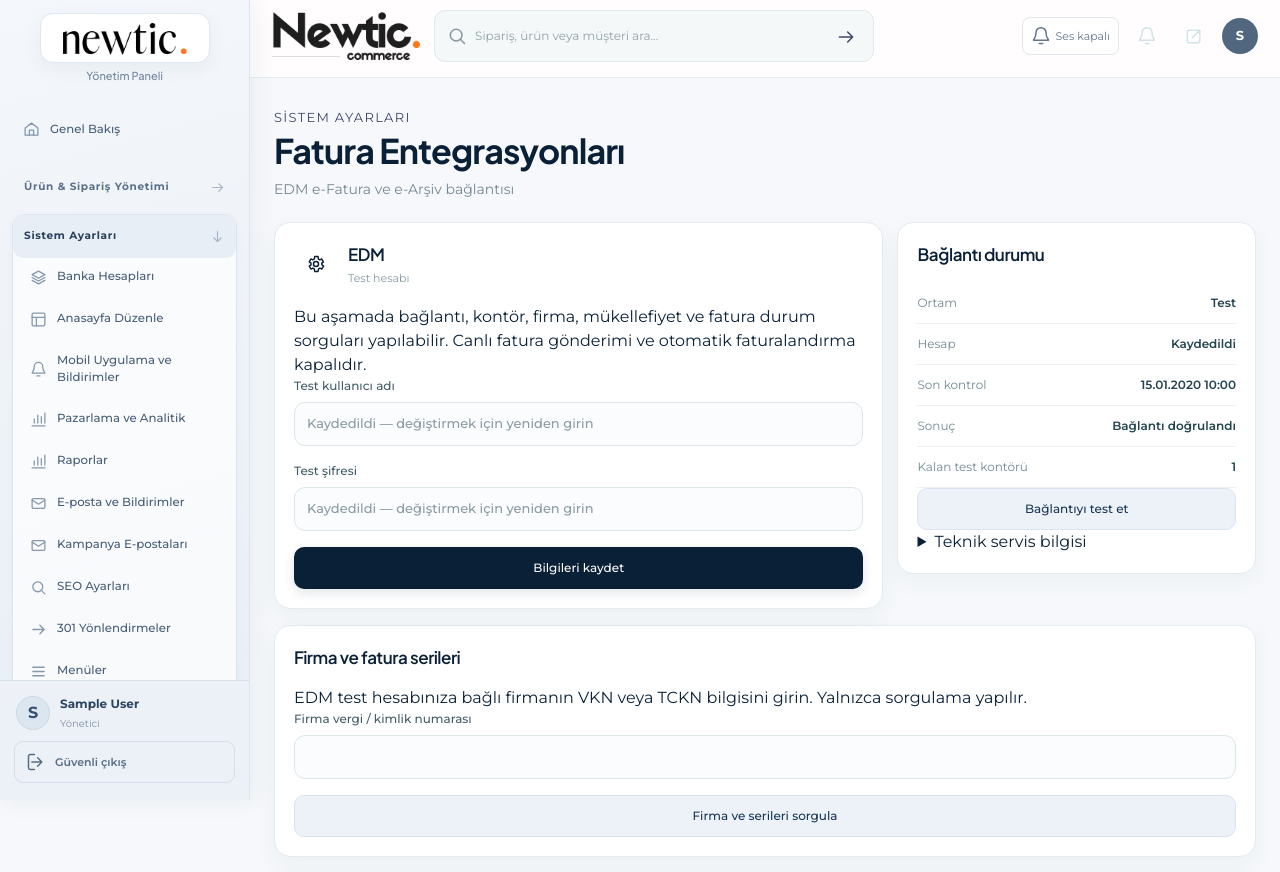
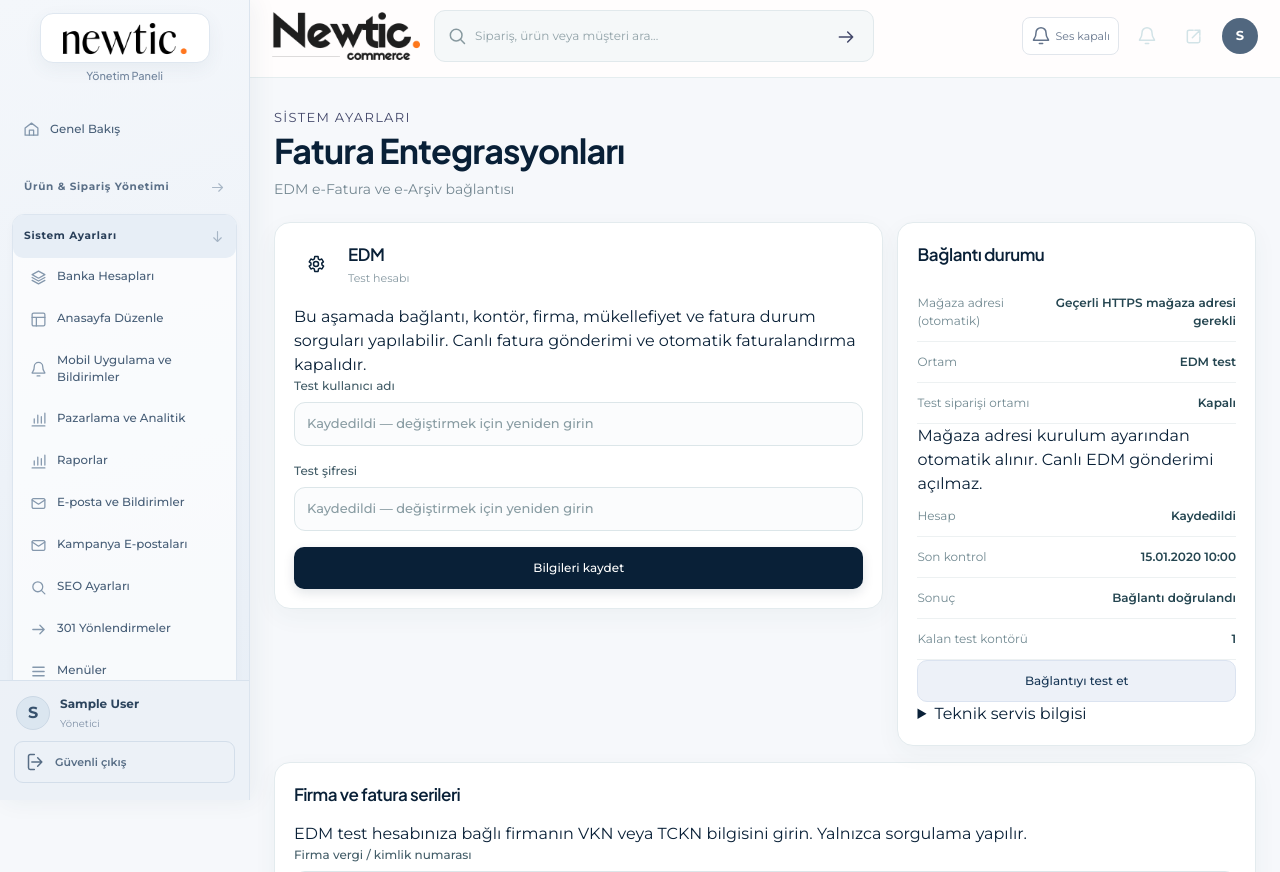
Before and after one commit to kiddiewise/newtic, a Laravel app: page /admin/fatura-ayarlari/edm in a window 1280 px wide. Shown: the top 872 px of the page. Run offline with Laravel 12, Linux system fonts and the light colour scheme; the visitor is signed in with stand-in values (Sample User, id 1); data comes from the database, SQL or seed files in the repository; tables that the repository leaves empty hold one stand-in row (values such as "Sample post"); data that the repository does not hold is empty; style sheets or scripts are compiled from the project's sources; some libraries are stand-ins or nearby versions.

Commit message:
EDM store scope and archive readiness: edm-settings.blade.php

```diff
--- a/resources/views/admin/edm-settings.blade.php
+++ b/resources/views/admin/edm-settings.blade.php
@@ -20,7 +20,10 @@
   </section>
   <section class="admin-panel">
     <div class="admin-panel-title"><h2>Bağlantı durumu</h2></div>
-    <div class="admin-detail-line"><span>Ortam</span><strong>Test</strong></div>
+    <div class="admin-detail-line"><span>Mağaza adresi (otomatik)</span><strong style="overflow-wrap:anywhere">{{ \App\Services\Invoices\EdmStoreScope::website() ?? 'Geçerli HTTPS mağaza adresi gerekli' }}</strong></div>
+    <div class="admin-detail-line"><span>Ortam</span><strong>EDM test</strong></div>
+    <div class="admin-detail-line"><span>Test siparişi ortamı</span><strong>{{ \App\Services\Invoices\EdmStoreScope::sandboxOrders() ? 'Uygun — hesap ön kontrolü ayrıca gerekli' : 'Kapalı' }}</strong></div>
+    <p>Mağaza adresi kurulum ayarından otomatik alınır. Canlı EDM gönderimi açılmaz.</p>
     <div class="admin-detail-line"><span>Hesap</span><strong>{{ $configured ? 'Kaydedildi' : 'Tanımlanmadı' }}</strong></div>
     <div class="admin-detail-line"><span>Son kontrol</span><strong>{{ $checkedAt?->format('d.m.Y H:i') ?? 'Henüz yapılmadı' }}</strong></div>
     <div class="admin-detail-line"><span>Sonuç</span><strong>{{ ['ok'=>'Bağlantı doğrulandı','failed'=>'Oturum açılamadı','counter_failed'=>'Oturum açıldı, kontör sorgusu başarısız','logout_failed'=>'Kontör alındı, oturum kapatma doğrulanamadı'][$status ?? ''] ?? 'Bekliyor' }}</strong></div>
@@ -47,6 +50,11 @@
         <div class="admin-detail-line"><span>{{ $series['code'] }} · {{ $series['year'] }}<small> · {{ $series['archive'] ? 'e-Arşiv' : 'e-Fatura' }}{{ $series['internet'] ? ' / İnternet satışı' : '' }}</small></span><strong>{{ $series['active'] ? 'Aktif' : 'Pasif' }}</strong></div>
       @empty <p>Seri kaydı dönmedi. EDM panelindeki seri tanımlarını kontrol edin.</p> @endforelse
       @if(($lookup['data']['unreadable_series'] ?? 0)>0)<p role="alert">{{ $lookup['data']['unreadable_series'] }} seri kaydı doğrulanamadı. Bunlar kullanılmayacaktır.</p>@endif
+      @php($archiveReadiness=\App\Services\Invoices\EdmArchiveSeriesReadiness::inspect($lookup,(int)now('Europe/Istanbul')->format('Y')))
+      <h3>e-Arşiv internet satış ön kontrolü</h3>
+      <div class="admin-detail-line"><span>Aktif internet satış serisi (bu yıl)</span><strong>{{ ['available'=>'Bulundu','not_found'=>'Bulunamadı','unverified'=>'Seri verisi doğrulanamadı'][$archiveReadiness['state']] }}</strong></div>
+      @foreach($archiveReadiness['series'] as $archiveSeries)<div class="admin-detail-line"><span>Uygun e-Arşiv serisi</span><strong>{{ $archiveSeries }}</strong></div>@endforeach
+      <p>Bu kontrol yalnızca seri uygunluğunu gösterir; e-Arşiv gönderimini açmaz.</p>
       <p>Seriler yalnızca listelenir; numara tahsisi yapılmaz.</p>
     @else
       <p role="alert">Firma sorgusu doğrulanamadı. Bu sonuç firmanın bulunmadığını kesinleştirmez.</p>
```
